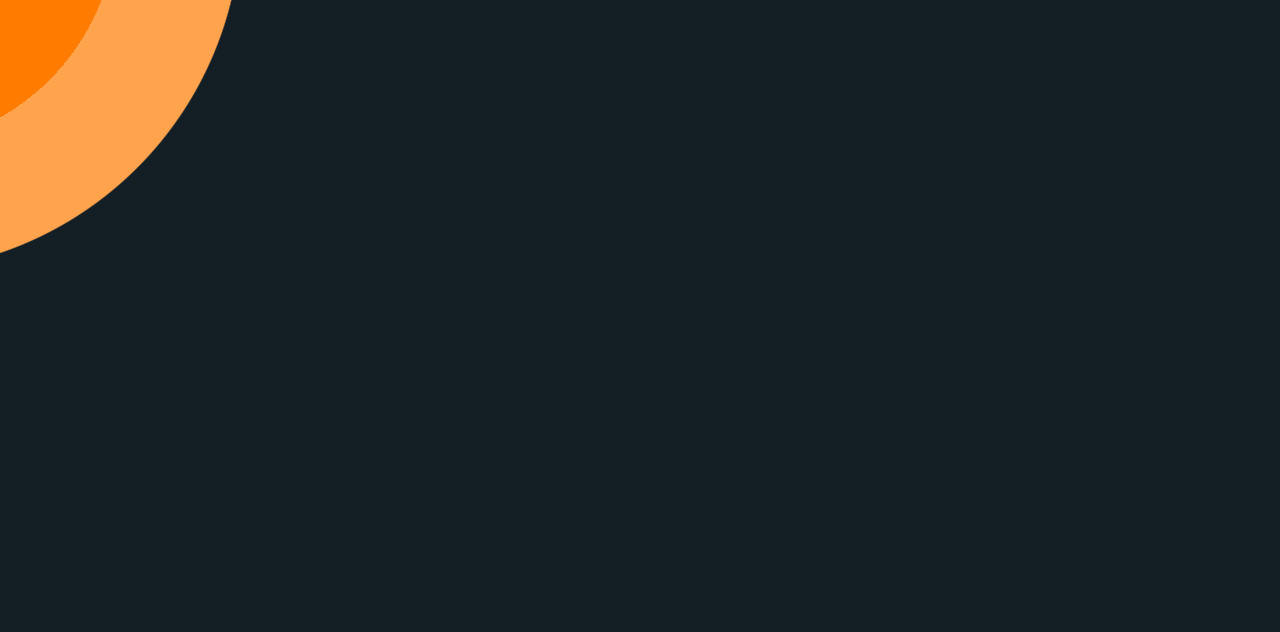
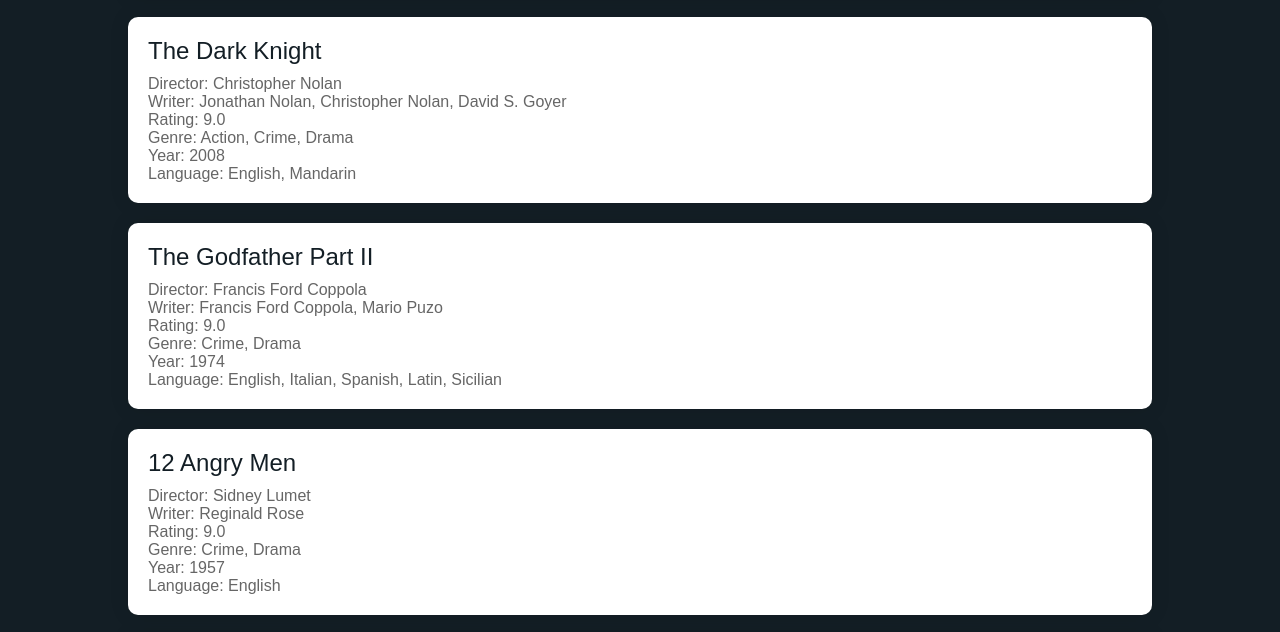
Before and after one commit to rahuljo123aus/TopMovies-ETL, a plain HTML site: page index.html in a window 1280 px wide. Shown: the part 493-1125 px from the top of the page. Before the commit the page ends 800 px from the top, so only its background shows below. Drawn offline with Linux system fonts and the light colour scheme.

Commit message:
Add files via upload

```diff
--- a/index.html
+++ b/index.html
@@ -20,6 +20,6 @@
         <!-- Movies will be populated here -->
     </div>
 
-    <script src="scriptslocal.js"></script>
+    <script src="scripts.js"></script>
 </body>
 </html>
```
